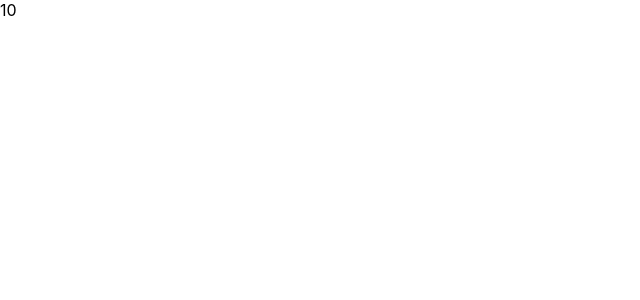
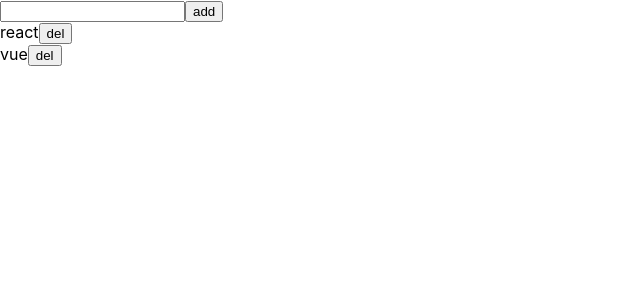
Before and after one commit to xiayefeng/react-advanced-stage, a React (Create React App) app: page / in a window 1280 px wide. Shown: the top 300 px of the page, without its empty margins (0-640 px from the left). Built offline with nearby package versions, Linux system fonts and the light colour scheme.

Commit message:
add react hook

```diff
--- a/src/demo4.js
+++ b/src/demo4.js
@@ -1,55 +1,53 @@
-import React, {Component} from 'react'
+import React, { Component } from "react";
 
 const inject = key => Com => {
-  class InjectComponet extends Component{
-    constructor(props){
-      super(props)
+  class InjectComponet extends Component {
+    constructor(props) {
+      super(props);
       this.state = {
         [key]: store[key]
-      }
+      };
     }
-    render(){
-      return <Com {...this.state} />
+    render() {
+      return <Com {...this.state} />;
     }
 
-    componentDidMount(){
-      let that = this
+    componentDidMount() {
+      let that = this;
       window.store = new Proxy(store, {
-        get: function(target, key, receiver){
-          console.log(`getting ${key}`)
-          return Reflect.get(target, key, receiver)
+        get: function(target, key, receiver) {
+          console.log(`getting ${key}`);
+          return Reflect.get(target, key, receiver);
         },
-        set: function(target, key, value, receiver){
-          console.log(`setting ${key}`)
+        set: function(target, key, value, receiver) {
+          console.log(`setting ${key}`);
           that.setState({
             [key]: value
-          })
-          return Reflect.set(target, key, value, receiver)
+          });
+          return Reflect.set(target, key, value, receiver);
         }
-      })
+      });
     }
   }
-  return InjectComponet
-}
+  return InjectComponet;
+};
 
 const store = {
-  name: 'ryan',
+  name: "ryan",
   age: 10
-}
+};
 
-@inject('age')
-class User extends Component{
+@inject("name")
+class User extends Component {
   render() {
-    return <div>{this.props.age}</div>
+    return <div>{this.props.name}</div>;
   }
 }
 
-class App extends Component{
-  render(){
-    return (
-        <User/>
-    )
+class App extends Component {
+  render() {
+    return <User />;
   }
 }
 
-export default App
+export default App;
--- /dev/null
+++ b/src/tode-list.js
@@ -0,0 +1,56 @@
+import React, { Component, useState, useEffect } from "react";
+
+const Action = props => {
+  const [value, setValue] = useState("");
+
+  return (
+    <div>
+      <input value={value} onChange={e => setValue(e.target.value)} />
+      <button
+        onClick={e => {
+          props.onAdd(value);
+          setValue("");
+        }}
+      >
+        add
+      </button>
+    </div>
+  );
+};
+
+const List = props => {
+  return (
+    <div>
+      {props.data.map(item => (
+        <div key={item.id}>
+          <span>{item.name}</span>
+          <button>del</button>
+        </div>
+      ))}
+    </div>
+  );
+};
+
+const App = props => {
+  const [data, setData] = useState([
+    { name: "react", id: 1 },
+    { name: "vue", id: 2 }
+  ]);
+  return (
+    <div>
+      <Action
+        onAdd={name => {
+          console.log(name);
+          let arr = data.slice();
+          arr.push({
+            name,
+            id: arr.length + 1
+          });
+          setData([...arr]);
+        }}
+      />
+      <List data={data} />
+    </div>
+  );
+};
+export default App;
```
Also changed, not shown: src/demo5.js (added, +36 -0 lines), src/index.js (+6 -6 lines), src/react-hook.js (added, +38 -0 lines).
